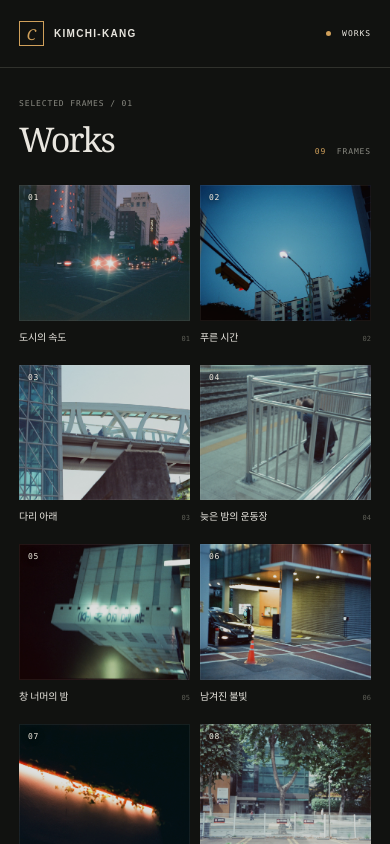
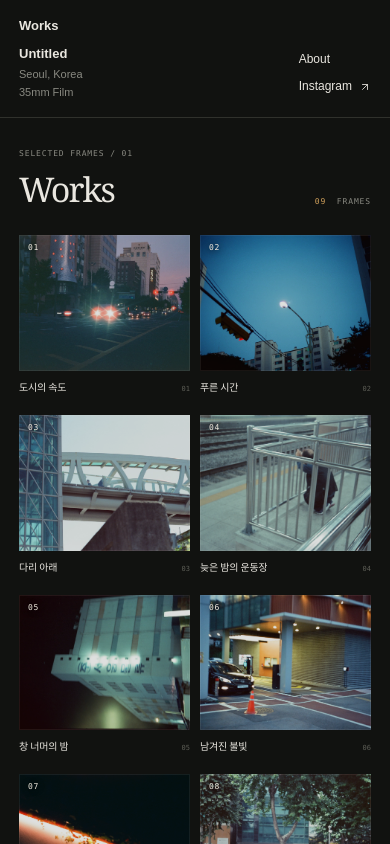
Before and after one commit to kimchi-kang/kimchi-kang.github.io, a React (Vite) app: page / in a window 390 px wide. Shown: the top 844 px of the page. Built offline with nearby package versions, Linux system fonts and the light colour scheme.

Commit message:
Add portfolio details and Instagram sidebar link

```diff
--- a/src/App.jsx
+++ b/src/App.jsx
@@ -1,5 +1,5 @@
 import { useEffect, useRef, useState } from 'react';
-import { ChevronLeft, ChevronRight, X } from 'lucide-react';
+import { ArrowUpRight, ChevronLeft, ChevronRight, X } from 'lucide-react';
 
 const frames = [
   {
@@ -69,6 +69,7 @@ const frames = [
 
 export function App() {
   const [selectedIndex, setSelectedIndex] = useState(null);
+  const [aboutOpen, setAboutOpen] = useState(false);
   const triggerRef = useRef(null);
   const closeButtonRef = useRef(null);
 
@@ -111,15 +112,41 @@ export function App() {
           <span className="wordmark-name">KIMCHI-KANG</span>
         </a>
 
-        <div className="rail-middle">
-          <span className="rail-kicker">ANALOG PHOTOGRAPHY</span>
-          <a className="rail-link" href="#works">
-            <span className="rail-dot" />
-            WORKS
+        <nav className="rail-middle" aria-label="주요 메뉴">
+          <a className="rail-heading" href="#works">Works</a>
+          <a className="rail-project" href="#works">
+            <strong>Untitled</strong>
+            <span>Seoul, Korea</span>
+            <span>35mm Film</span>
           </a>
-        </div>
+          <div className="rail-secondary-links">
+            <button
+              className="rail-text-link"
+              type="button"
+              aria-expanded={aboutOpen}
+              aria-controls="about-details"
+              onClick={() => setAboutOpen((open) => !open)}
+            >
+              About
+            </button>
+            {aboutOpen && (
+              <div className="about-details" id="about-details">
+                <span>35MM FILM ARCHIVE</span>
+                <span>KIMCHI-KANG · SEOUL</span>
+              </div>
+            )}
+            <a
+              className="rail-social"
+              href="https://example.com/"
+              target="_blank"
+              rel="noreferrer"
+            >
+              Instagram <ArrowUpRight aria-hidden="true" />
+            </a>
+          </div>
+        </nav>
 
-        <span className="rail-index">SEOUL · KOREA</span>
+        <span className="rail-index">© KIMCHI-KANG</span>
       </aside>
 
       <main id="works" className="works-main">
--- a/src/styles.css
+++ b/src/styles.css
@@ -46,7 +46,7 @@ button:focus-visible, a:focus-visible { outline: 1px solid var(--accent); outlin
   width: 218px;
   flex-direction: column;
   align-items: flex-start;
-  justify-content: space-between;
+  justify-content: flex-start;
   padding: 37px 28px 30px 38px;
   border-right: 1px solid var(--line);
   background: var(--surface);
@@ -77,20 +77,44 @@ button:focus-visible, a:focus-visible { outline: 1px solid var(--accent); outlin
   letter-spacing: .13em;
 }
 
-.rail-middle { display: grid; gap: 25px; }
-.rail-kicker, .rail-index { color: var(--muted); font-family: var(--mono); font-size: 8px; letter-spacing: .12em; }
+.rail-middle { display: grid; width: 100%; gap: 0; margin-top: 48px; }
 
-.rail-link {
-  display: flex;
-  align-items: center;
-  gap: 11px;
+.rail-heading {
+  width: fit-content;
+  margin-bottom: 28px;
   color: var(--text);
-  font-family: var(--mono);
-  font-size: 9px;
-  letter-spacing: .12em;
+  font-size: 16px;
+  font-weight: 700;
+  line-height: 1.25;
 }
 
-.rail-dot { width: 5px; height: 5px; border-radius: 50%; background: var(--accent); }
+.rail-project { display: grid; width: fit-content; gap: 7px; }
+.rail-project strong { color: var(--text); font-size: 15px; font-weight: 700; line-height: 1.25; }
+.rail-project span { color: var(--muted); font-size: 14px; line-height: 1.35; }
+
+.rail-secondary-links { display: grid; justify-items: start; gap: 18px; margin-top: 38px; }
+
+.rail-text-link, .rail-social {
+  display: inline-flex;
+  align-items: center;
+  gap: 7px;
+  width: fit-content;
+  padding: 0;
+  border: 0;
+  background: transparent;
+  color: var(--text);
+  font-size: 15px;
+  line-height: 1.3;
+  text-align: left;
+}
+
+.rail-text-link, .rail-social[href] { cursor: pointer; }
+.rail-text-link:hover, .rail-social:hover { color: var(--accent); }
+.rail-text-link:focus-visible { outline: 1px solid var(--accent); outline-offset: 4px; }
+.rail-social svg { width: 14px; height: 14px; stroke-width: 1.7; }
+
+.about-details { display: grid; gap: 8px; margin: -6px 0 1px; color: var(--muted); font-family: var(--mono); font-size: 8px; letter-spacing: .06em; }
+.rail-index { margin-top: auto; color: var(--muted); font-family: var(--mono); font-size: 8px; letter-spacing: .12em; }
 
 .works-main {
   width: min(100% - 218px - 112px, 1280px);
@@ -345,19 +369,24 @@ button:focus-visible, a:focus-visible { outline: 1px solid var(--accent); outlin
   .side-rail {
     position: relative;
     inset: auto;
-    display: flex;
+    display: grid;
     width: auto;
-    height: 68px;
-    flex-direction: row;
-    align-items: center;
-    padding: 0 25px;
+    grid-template-columns: minmax(0, 1fr);
+    padding: 18px 25px 17px;
     border-right: 0;
     border-bottom: 1px solid var(--line);
   }
 
-  .rail-middle { display: flex; align-items: center; gap: 18px; }
-  .rail-kicker { display: none; }
-  .rail-link { font-size: 8px; }
+  .wordmark { display: none; }
+  .rail-middle { grid-template-columns: minmax(0, 1fr) auto; align-items: center; gap: 0 20px; margin-top: 0; }
+  .rail-heading { grid-column: 1 / -1; margin-bottom: 12px; font-size: 13px; }
+  .rail-project { gap: 4px; }
+  .rail-project strong { font-size: 13px; }
+  .rail-project span { font-size: 11px; }
+  .rail-secondary-links { gap: 12px; margin-top: 0; }
+  .rail-text-link, .rail-social { font-size: 12px; }
+  .rail-social svg { width: 12px; height: 12px; }
+  .about-details { grid-column: 1 / -1; margin: 13px 0 0; }
   .rail-index { display: none; }
   .works-main { width: calc(100% - 50px); margin: 0 25px; padding-top: 31px; }
   .works-heading { margin-bottom: 23px; }
@@ -381,7 +410,7 @@ button:focus-visible, a:focus-visible { outline: 1px solid var(--accent); outlin
 }
 
 @media (max-width: 390px) {
-  .side-rail { padding: 0 19px; }
+  .side-rail { padding-right: 19px; padding-left: 19px; }
   .works-main { width: calc(100% - 38px); margin: 0 19px; }
   .photo-grid { gap: 21px 10px; }
   .card-title { font-size: 10px; }
```
